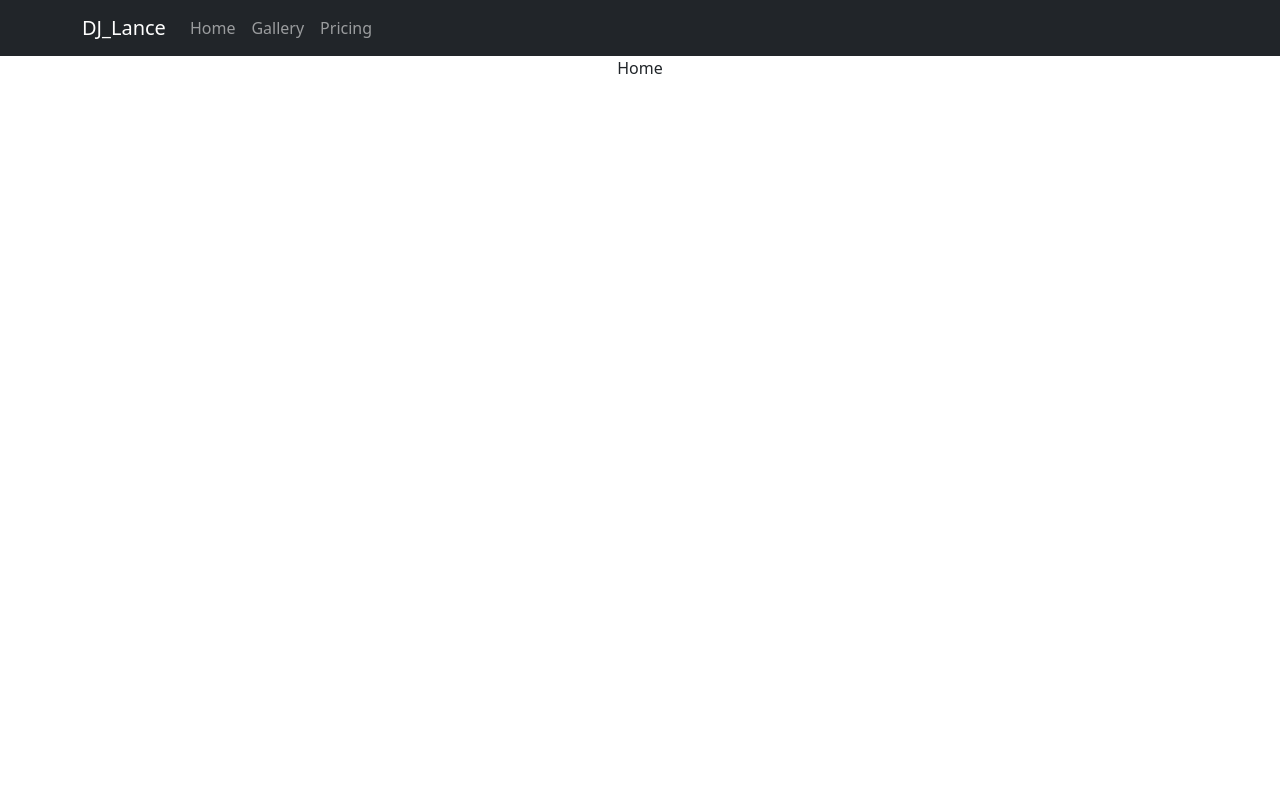
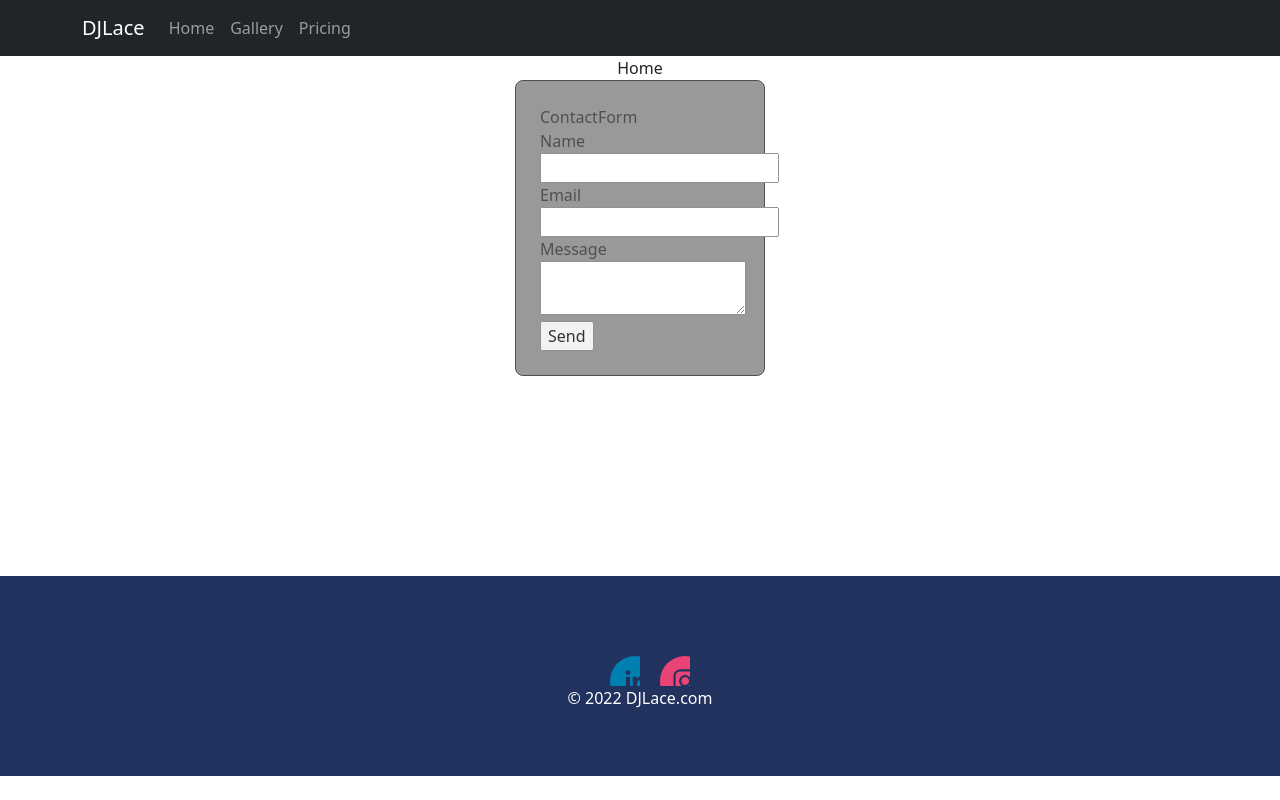
Before and after one commit to jonsuarez92/press_kit, a React (Create React App) app: page / in a window 1280 px wide. Built offline with nearby package versions, Linux system fonts and the light colour scheme.

Commit message:
contact form css and layout not functional yet

```diff
--- a/package.json
+++ b/package.json
@@ -3,6 +3,7 @@
   "version": "0.1.0",
   "private": true,
   "dependencies": {
+    "@emailjs/browser": "^3.9.1",
     "@testing-library/jest-dom": "^5.16.5",
     "@testing-library/react": "^13.4.0",
     "@testing-library/user-event": "^13.5.0",
--- /dev/null
+++ b/src/components/ContactForm/ContactForm.css
@@ -0,0 +1,14 @@
+.contactForm {
+    margin: auto;
+    padding: 3vmin;
+    background-color: grey;
+    border: 0.1vmin solid;
+    border-radius: 1vmin;
+    width: 250px;
+    opacity: 0.8;
+  }
+
+  .formContainer{
+
+    text-align: left;
+  }
--- /dev/null
+++ b/src/components/ContactForm/ContactForm.js
@@ -0,0 +1,38 @@
+import React, { useRef } from 'react'
+import "./ContactForm.css"
+import emailjs from '@emailjs/browser';
+
+const ContactForm = () => {
+    const form = useRef();
+
+    const sendEmail = (e) => {
+        e.preventDefault();
+
+        emailjs.sendForm('YOUR_SERVICE_ID', 'YOUR_TEMPLATE_ID', form.current, 'YOUR_PUBLIC_KEY')
+            .then((result) => {
+                console.log(result.text);
+            }, (error) => {
+                console.log(error.text);
+            });
+    };
+    return (
+        <>
+            <div className='formContainer'>
+                <div className='contactForm'>
+                    <div>ContactForm</div>
+                    <form ref={form} onSubmit={sendEmail}>
+                        <label>Name</label>
+                        <input type="text" name="user_name" />
+                        <label>Email</label>
+                        <input type="email" name="user_email" />
+                        <label>Message</label>
+                        <textarea name="message" />
+                        <input type="submit" value="Send" />
+                    </form>
+                </div>
+            </div>
+        </>
+    )
+}
+
+export default ContactForm
--- /dev/null
+++ b/src/components/Footer/Footer.css
@@ -0,0 +1,28 @@
+.footer {
+    width: 100%;
+    height: 200px;
+    background: #21325e;
+    display: flex;
+    justify-content: center;
+    align-items: center;
+    flex-direction: column;
+    padding-top: 10px;
+    margin-top: 200px;
+  }
+
+  .socialMedia svg {
+    color: white;
+    margin: 20px;
+    font-size: 70px;
+    cursor: pointer;
+  }
+
+  .footer p {
+    color: white;
+  }
+
+  @media only screen and (max-width: 600px) {
+    .footer svg {
+      font-size: 50px;
+    }
+  }
--- a/src/components/Footer/Footer.js
+++ b/src/components/Footer/Footer.js
@@ -1,9 +1,21 @@
-import React from 'react'
+import React from "react";
+import { SocialIcon } from 'react-social-icons';
 
-const Footer = () => {
+
+import "./Footer.css";
+
+function Footer() {
     return (
-        <div>Footer</div>
-    )
+        <div className="footer">
+            <div className="socialMedia">
+                <SocialIcon url="https://linkedin.com/in/jonathan-suarez" />
+                <SocialIcon url="https://instagram.com/deejaylace?igshid=YmMyMTA2M2Y=" />
+
+
+            </div>
+            <p> &copy; 2022 DJLace.com</p>
+        </div>
+    );
 }
 
-export default Footer
+export default Footer;
--- a/src/components/NavBar/NavBar.js
+++ b/src/components/NavBar/NavBar.js
@@ -10,7 +10,7 @@ const NavBar = () => {
         <div>
             <Navbar bg="dark" variant="dark">
                 <Container>
-                    <Navbar.Brand href="#home">DJ_Lance</Navbar.Brand>
+                    <Navbar.Brand href="#home">DJLace</Navbar.Brand>
                     <Nav className="me-auto">
                         <Nav.Link href="#home">Home</Nav.Link>
                         <Nav.Link href="#features">Gallery</Nav.Link>
--- a/src/pages/App/App.js
+++ b/src/pages/App/App.js
@@ -1,8 +1,11 @@
 import './App.css';
 import { Routes, Route } from 'react-router-dom'
+//pages
 import Home from '../Home/Home'
 //components
 import NavBar from '../../components/NavBar/NavBar';
+import Footer from '../../components/Footer/Footer';
+
 
 function App() {
   return (
@@ -13,6 +16,7 @@ function App() {
           <Route path="/" element={<Home />} />
 
         </Routes>
+        <Footer />
       </>
     </main>
   );
--- a/src/pages/Home/Home.js
+++ b/src/pages/Home/Home.js
@@ -1,8 +1,12 @@
 import React from 'react'
+import ContactForm from '../../components/ContactForm/ContactForm'
 
 const Home = () => {
     return (
-        <div>Home</div>
+        <>
+            <div>Home</div>
+            <ContactForm />
+        </>
     )
 }
 
```
Also changed, not shown: 1 other file (tests, documents, lock files or other folders).
